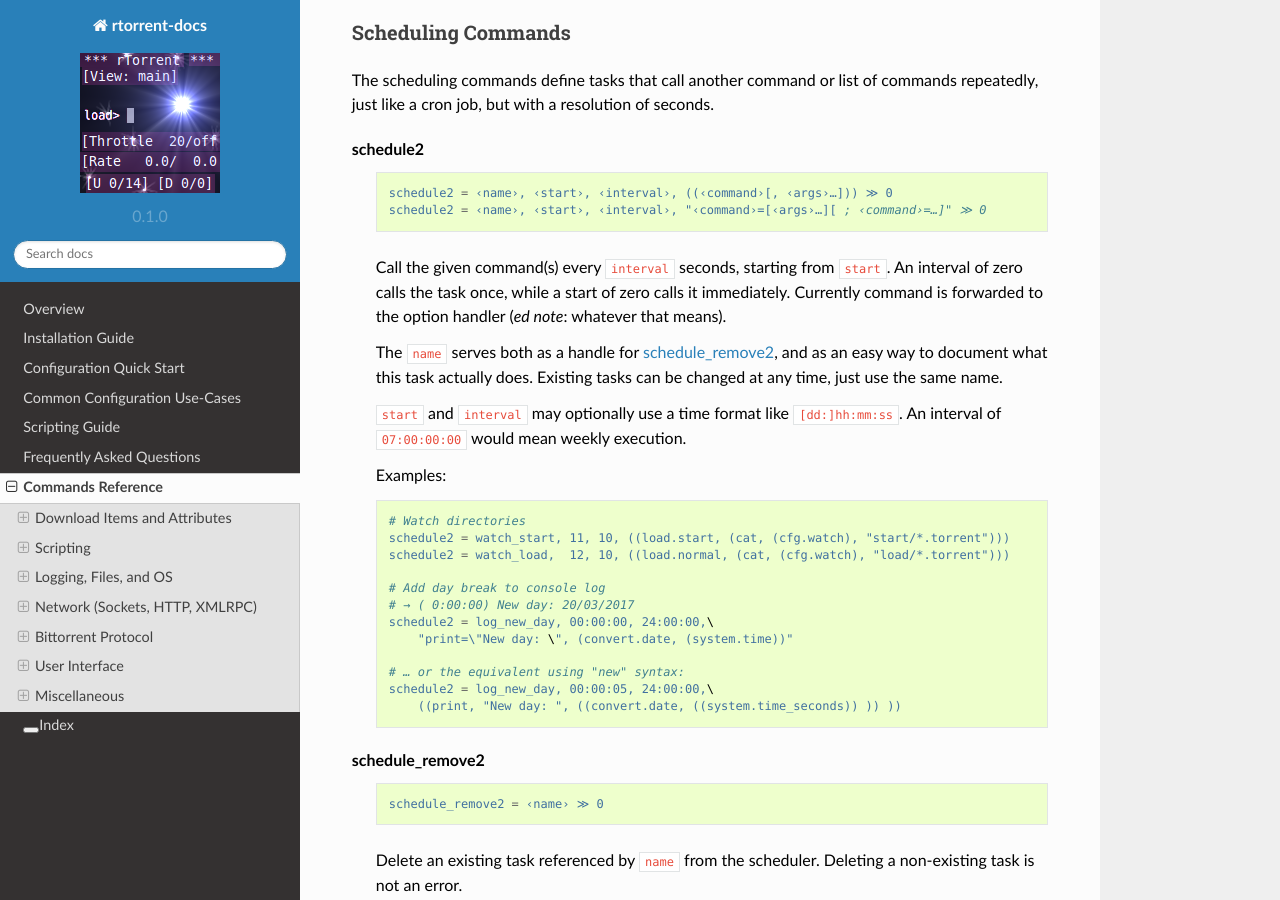
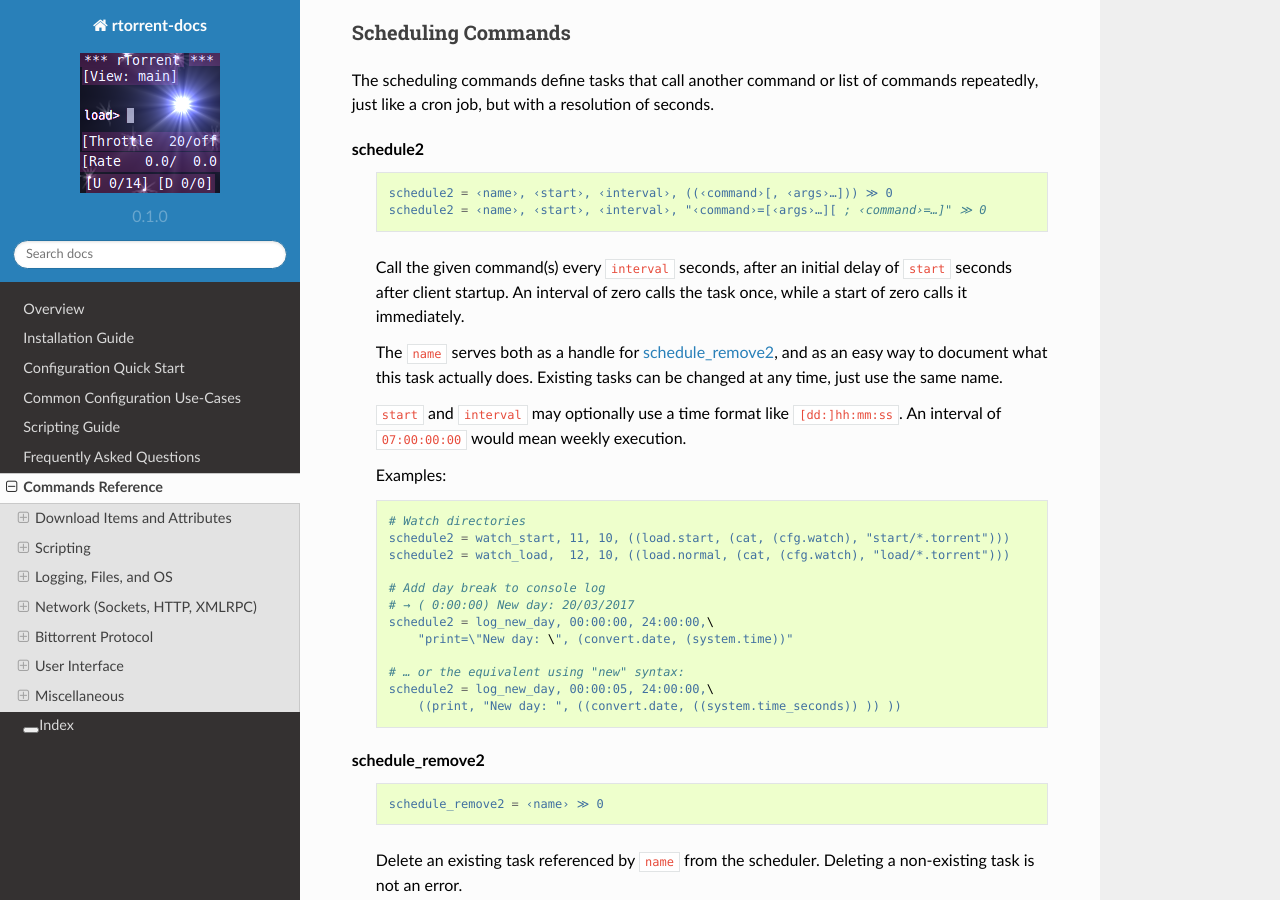
Before and after one commit to rtorrent-community/rtorrent-docs, a Sphinx documentation site: the page built from docs/cmd-ref.rst, in a window 1280 px wide and 900 px high, scrolled down 30919 px. Built offline with Sphinx 7.4.7 and the Read the Docs theme 2.0.0, drawn with Linux system fonts in a browser that asks for light colours.

Commit message:
people are confused ¯\_(ツ)_/¯

```diff
--- a/docs/include-cmd-scripting.rst
+++ b/docs/include-cmd-scripting.rst
@@ -300,9 +300,9 @@ just like a cron job, but with a resolution of seconds.
             schedule2 = ‹name›, ‹start›, ‹interval›, ((‹command›[, ‹args›…])) ≫ 0
             schedule2 = ‹name›, ‹start›, ‹interval›, "‹command›=[‹args›…][ ; ‹command›=…]" ≫ 0
 
-        Call the given command(s) every ``interval`` seconds, starting from ``start``.
+        Call the given command(s) every ``interval`` seconds,
+        after an initial delay of ``start`` seconds after client startup.
         An interval of zero calls the task once, while a start of zero calls it immediately.
-        Currently command is forwarded to the option handler (*ed note*: whatever that means).
 
         The ``name`` serves both as a handle for :term:`schedule_remove2`,
         and as an easy way to document what this task actually does.
```
